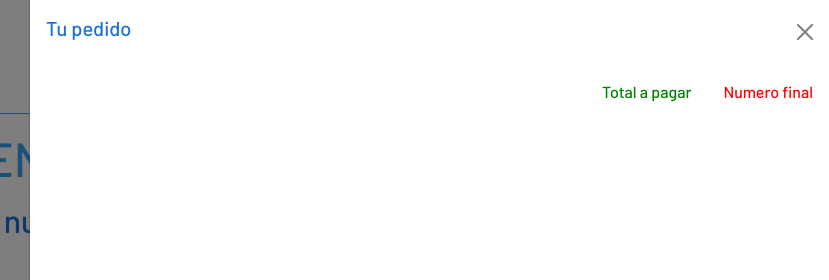
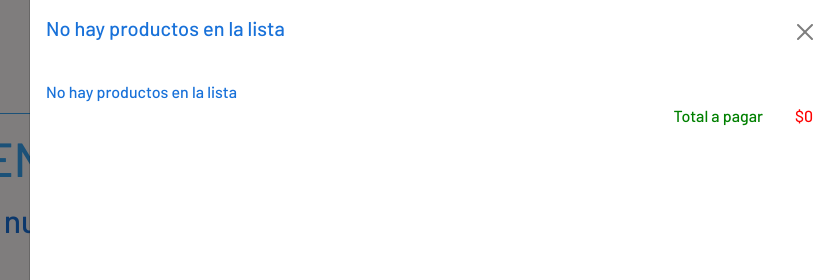
Before and after one commit to duend3pr0/proyecto_37215, a website: page index.html in a window 1280 px wide. Both pictures are taken after a click on the link "View your shopping cart". Shown: the top 280 px of the page, 451-1280 px from the left. Drawn offline with nearby package versions, Linux system fonts and the light colour scheme.

Commit message:
tercer desafio terminado

```diff
--- a/index.html
+++ b/index.html
@@ -103,7 +103,7 @@
 
         <div class="offcanvas contenedorCarrito offcanvas-end" tabindex="-1" id="offcanvasRight" aria-labelledby="offcanvasRightLabel">
             <div class="offcanvas-header">
-                <h5 id="offcanvasRightLabel">Tu pedido</h5>
+                <h5 id="offcanvasRightLabel">No hay productos en la lista</h5>
                 <button type="button" class="btn-close text-reset" data-bs-dismiss="offcanvas" aria-label="Close"></button>
             </div>
             <div class="offcanvas-body">
@@ -113,13 +113,7 @@
 
             </div>
             <div class="totalContainer">
-                <div class="total">
-                    Total a pagar
-                </div>
-                <div class="precioFinal">
-                    Numero final
-                </div>
-            </div>
+
 
         </div>
             </div>
--- a/js/ListaProductos.js
+++ b/js/ListaProductos.js
@@ -194,6 +194,8 @@ class GestionarProductos {
             let depositos = productos.filter((prod)=> prod.tipo == "deposito");
 
             this.cargarProductos(inodoros);
+            this.showCart();
+            this.actCount();
 
     }
 
@@ -270,7 +272,7 @@ addCart( infoProducto ) {
                 return producto;
             }
 
-            carrito = articulos;
+
 
         })
 
@@ -338,52 +340,61 @@ addCart( infoProducto ) {
      // Actualizar detalle del carrito
      showCart() {
 
+
         let divCart = document.querySelector('#detailCart');
 
         divCart.innerHTML = '';
 
         let total = 0;
 
+        if (carrito.length == 0){
+            divCart.innerHTML = "No hay productos en la lista";
+        } else{
+
 
         carrito.forEach( ( producto ) => {
 
+
+
             const row = document.createElement('div');
-            row.classList.add('rowCarrito');
+            row.classList.add('row');
 
-            total += parseInt(producto.precio);
-            console.log(producto);
-
-            row.innerHTML = `
+            total = total + parseInt(producto.precio);
+                        row.innerHTML =`
 
             <div class="rowCarrito">
-            <img src="./img/${producto.img}" class="card-img-top img__card imgCarrito" alt="Inodoro de la card ">
+            <img src="${producto.img}" class="card-img-top img__card imgCarrito" alt="Inodoro de la card ">
             <div class="card-body cuerpo__card cardCarritoo">
               <p class="card-text texto__tarjeta">${producto.descripcion}</p>
+              <h6 class="cantidad">${producto.cantidad}</h6>
               <h6 class="precio">$${producto.precio}</h6>
-              <a href=""javascript:eliminar(${producto.id})" class="btn btn-primary boton__addCarrito"><i class="fa-solid fa-square-minus fa-2x"></i></a>
+
+
+              <a href="javascript:eliminar(${producto.id})" class="btn btn-primary boton__addCarrito"><i class="fa-solid fa-square-minus fa-2x"></i></a>
             </div>
 
 
-    </div>
+            </div>
             `;
 
 
             divCart.appendChild(row);
 
         })
+    }
 
-        let row = document.createElement('div');
-        row.classList.add('row');
+        let totalArt = document.createElement('div');
+        totalArt.classList.add('totalContainer');
 
-        row.innerHTML = `   <div class="col-4 d-flex align-items-center justify-content-start p-2 border-bottom">
-                                Total a pagar:
-                            </div>
-                            <div class="col-8 d-flex align-items-center justify-content-end p-2 border-bottom">
-                                <b> $ ${total}</b>
-                            </div>`;
+        totalArt.innerHTML = `   <div class="total">
+                                    Total a pagar
+                                 </div>
+                                <div class="precioFinal">
+                                    $${total}
+                                </div>`;
 
         // Agrega el HTML del carrito en el tbody
-            divCart.appendChild(row);
+            divCart.appendChild(totalArt);
              }
 
 
@@ -391,7 +402,7 @@ addCart( infoProducto ) {
 
 
 // A partir de un id se elimina el producto
-deleteArt( id ) {
+deleteArt(id) {
 
     let resp = confirm("Esta seguro de eliminar el producto ?")
     if (resp)  {
@@ -410,7 +421,6 @@ deleteArt( id ) {
 
               // Guardar en Storage
     saveCart() {
-
         localStorage.setItem('carrito', JSON.stringify( carrito ));
     }
 
--- a/js/index.js
+++ b/js/index.js
@@ -4,12 +4,13 @@
 let carrito  = new Array();
 let productos = [];
 
+const key_carrito = "carrito";
 
 
 let sistema;
 
 document.addEventListener('DOMContentLoaded',() =>{
-    carrito = JSON.parse(localStorage.getItem('carrito')) || [];
+    carrito = JSON.parse(localStorage.getItem(key_carrito)) || [];
     sistema = new GestionarProductos();
     sistema.iniciar();
 
@@ -31,6 +32,7 @@ function addCarrito(id) {
 
 // Eliminar un articulo del carrito
 function eliminar( id ) {
+
     sistema.deleteArt(id);
 }
 
@@ -42,11 +44,10 @@ document.querySelector('#buscar').addEventListener('keyup', () => {
     //Empezamos a buscar solo cuadno hay se hayan tipeado mas 2 letras o mas
     if( q.length >= 2 ) {
 
-
         sistema.mensajeAviso(`Resultados para: ${q}`);
         sistema.buscar( q );
 
-    } else if ( q.length === 0 ) {
+    } else if ( q.length < 2 ) {
 
         //Muestro todo sino hay nada el buscador
 
```
